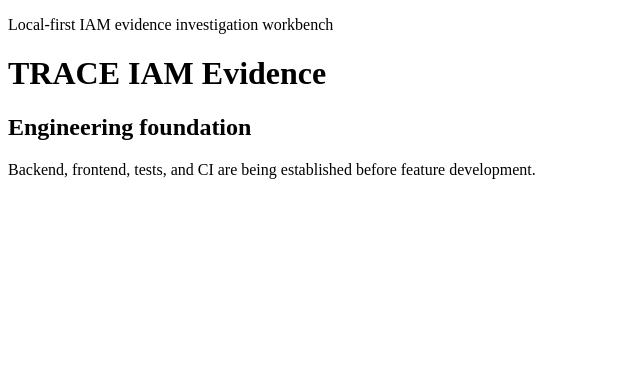
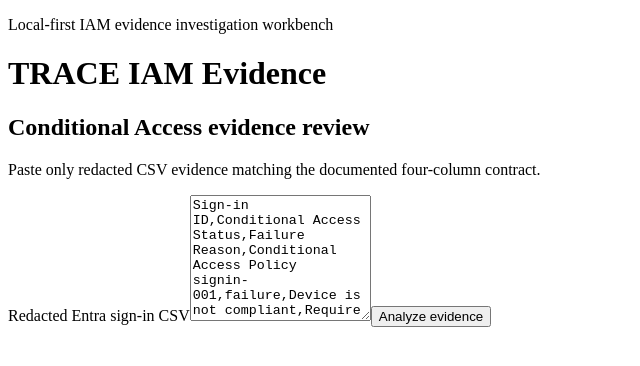
Before and after one commit to RafaelAlbaWebify/trace-iam-evidence, a React (Vite) app in the folder frontend/: page / in a window 1280 px wide. Shown: the top 366 px of the page, without its empty margins (0-640 px from the left). Built offline with nearby package versions, Linux system fonts and the light colour scheme.

Commit message:
Add Conditional Access operator workflow

```diff
--- a/frontend/src/App.tsx
+++ b/frontend/src/App.tsx
@@ -1,12 +1,80 @@
+import { FormEvent, useState } from "react";
+
+const SAMPLE_CSV = `Sign-in ID,Conditional Access Status,Failure Reason,Conditional Access Policy
+signin-001,failure,Device is not compliant,Require compliant device`;
+
+type AnalysisResponse = {
+  finding_count: number;
+  evaluated_rule_ids: string[];
+  markdown_report: string;
+  json_report: Record<string, unknown>;
+};
+
 export function App() {
+  const [csvText, setCsvText] = useState(SAMPLE_CSV);
+  const [result, setResult] = useState<AnalysisResponse | null>(null);
+  const [error, setError] = useState("");
+  const [loading, setLoading] = useState(false);
+
+  async function submit(event: FormEvent<HTMLFormElement>) {
+    event.preventDefault();
+    setLoading(true);
+    setError("");
+    setResult(null);
+
+    try {
+      const response = await fetch("/api/investigations/analyze-conditional-access-csv", {
+        method: "POST",
+        headers: { "Content-Type": "application/json" },
+        body: JSON.stringify({
+          investigation_id: "browser-ca-001",
+          title: "Conditional Access sign-in review",
+          source: "public-safe browser sample",
+          csv_text: csvText
+        })
+      });
+      const payload = await response.json();
+      if (!response.ok) {
+        throw new Error(payload.detail ?? "Analysis failed");
+      }
+      setResult(payload as AnalysisResponse);
+    } catch (caught) {
+      setError(caught instanceof Error ? caught.message : "Analysis failed");
+    } finally {
+      setLoading(false);
+    }
+  }
+
   return (
     <main>
       <p>Local-first IAM evidence investigation workbench</p>
       <h1>TRACE IAM Evidence</h1>
-      <section aria-labelledby="foundation-status">
-        <h2 id="foundation-status">Engineering foundation</h2>
-        <p>Backend, frontend, tests, and CI are being established before feature development.</p>
+      <section aria-labelledby="workflow-title">
+        <h2 id="workflow-title">Conditional Access evidence review</h2>
+        <p>Paste only redacted CSV evidence matching the documented four-column contract.</p>
+        <form onSubmit={submit}>
+          <label htmlFor="csv-evidence">Redacted Entra sign-in CSV</label>
+          <textarea
+            id="csv-evidence"
+            rows={8}
+            value={csvText}
+            onChange={(event) => setCsvText(event.target.value)}
+          />
+          <button type="submit" disabled={loading}>
+            {loading ? "Analyzing…" : "Analyze evidence"}
+          </button>
+        </form>
       </section>
+
+      {error && <p role="alert">{error}</p>}
+      {result && (
+        <section aria-labelledby="result-title">
+          <h2 id="result-title">Analysis result</h2>
+          <p><strong>Findings:</strong> {result.finding_count}</p>
+          <p><strong>Rules evaluated:</strong> {result.evaluated_rule_ids.join(", ")}</p>
+          <pre data-testid="markdown-report">{result.markdown_report}</pre>
+        </section>
+      )}
     </main>
   );
 }
```
